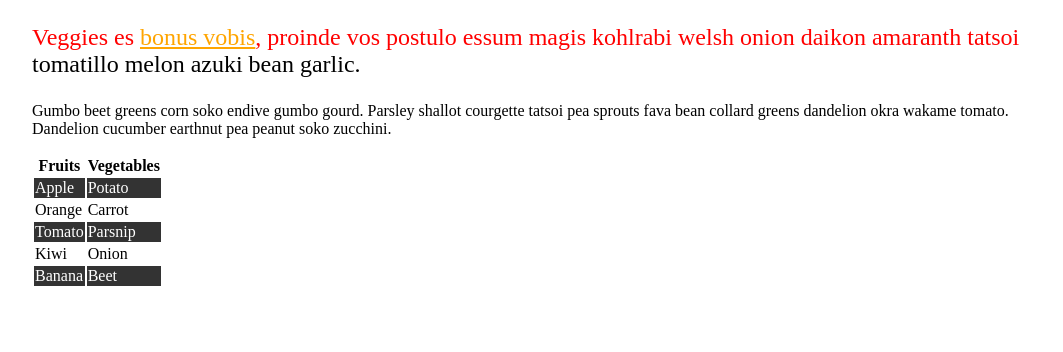
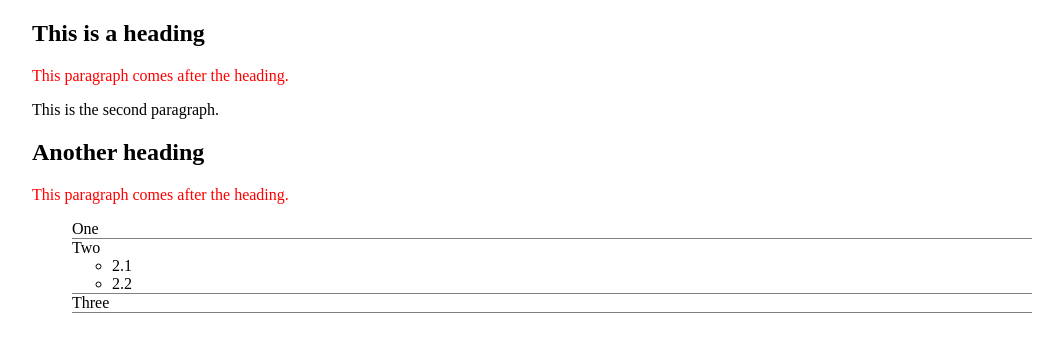
Before and after one commit to StarfarerM42/University-Letter, a website: page index.html in a window 1280 px wide. Shown: the whole page, without its empty margins (108-1171 px from the left). Drawn offline with Linux system fonts and the light colour scheme.

Commit message:
four selectors

```diff
--- a/index.css
+++ b/index.css
@@ -1,6 +1,6 @@
-h1 {
+/* h1 {
 	color: blue;
-}
+} */
 
 /* h2 {
 	color: white;
@@ -10,7 +10,7 @@ h1 {
 	width: 1000px;
 	margin: 0 auto;
 }
-span {
+/* span {
 	font-size: 200%;
 }
 #special {
@@ -43,4 +43,11 @@ a:hover {
 tbody tr:nth-child(2n + 2) {
 	color: white;
 	background-color: #333;
+} */
+h2 + p {
+	color: red;
 }
+.list > li {
+	list-style-type: none;
+	border-bottom: 1px solid grey;
+}
--- a/index.html
+++ b/index.html
@@ -15,48 +15,23 @@
 	</head>
 	<body>
 		<div class="container">
-			<p>
-				Veggies es
-				<a
-					href="https://www.edu.goit.global/uk/account/login?redirect=%2Fhomepage"
-					>bonus vobis</a
-				>, proinde vos postulo essum magis kohlrabi welsh onion daikon
-				amaranth tatsoi tomatillo melon azuki bean garlic.
-			</p>
-			<p>
-				Gumbo beet greens corn soko endive gumbo gourd. Parsley shallot
-				courgette tatsoi pea sprouts fava bean collard greens dandelion
-				okra wakame tomato. Dandelion cucumber earthnut pea peanut soko
-				zucchini.
-			</p>
-			<table>
-				<tbody>
-					<tr>
-						<th>Fruits</th>
-						<th>Vegetables</th>
-					</tr>
-					<tr>
-						<td>Apple</td>
-						<td>Potato</td>
-					</tr>
-					<tr>
-						<td>Orange</td>
-						<td>Carrot</td>
-					</tr>
-					<tr>
-						<td>Tomato</td>
-						<td>Parsnip</td>
-					</tr>
-					<tr>
-						<td>Kiwi</td>
-						<td>Onion</td>
-					</tr>
-					<tr>
-						<td>Banana</td>
-						<td>Beet</td>
-					</tr>
-				</tbody>
-			</table>
+			<h2>This is a heading</h2>
+			<p>This paragraph comes after the heading.</p>
+			<p>This is the second paragraph.</p>
+
+			<h2>Another heading</h2>
+			<p>This paragraph comes after the heading.</p>
+			<ul class="list">
+				<li>One</li>
+				<li>
+					Two
+					<ul>
+						<li>2.1</li>
+						<li>2.2</li>
+					</ul>
+				</li>
+				<li>Three</li>
+			</ul>
 		</div>
 	</body>
 </html>
```
